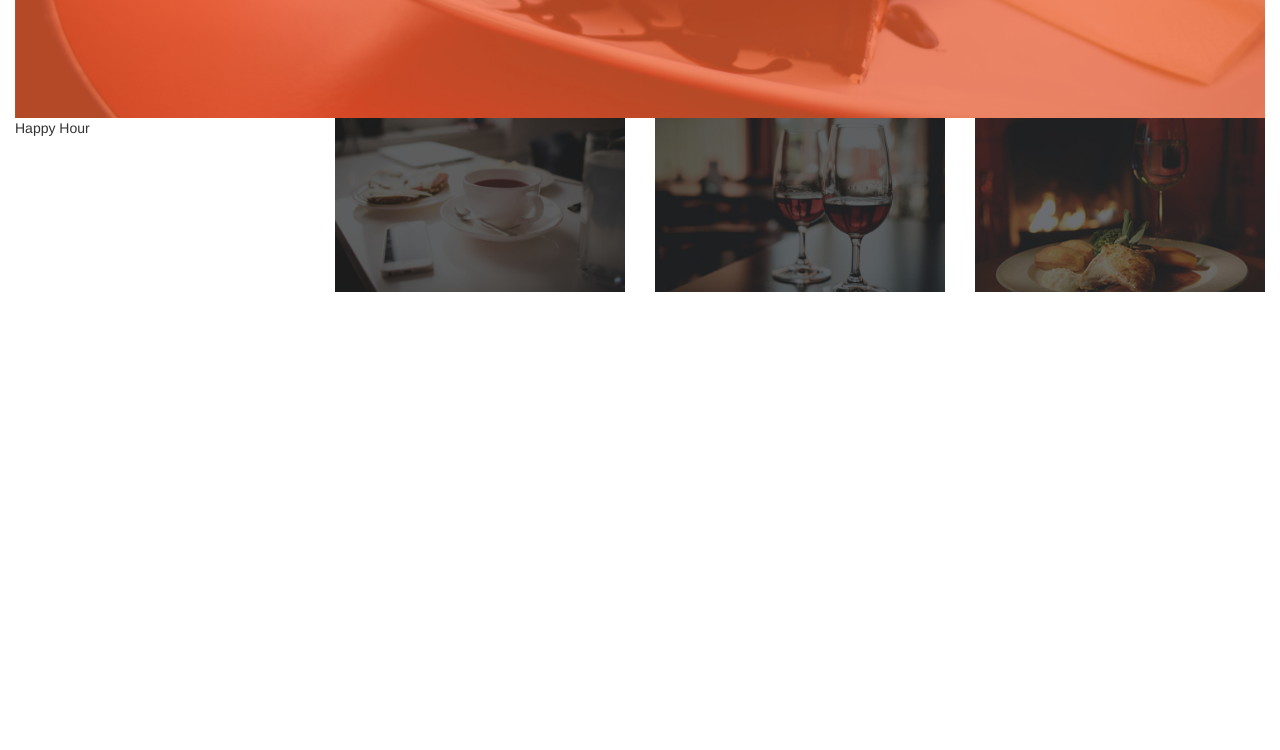
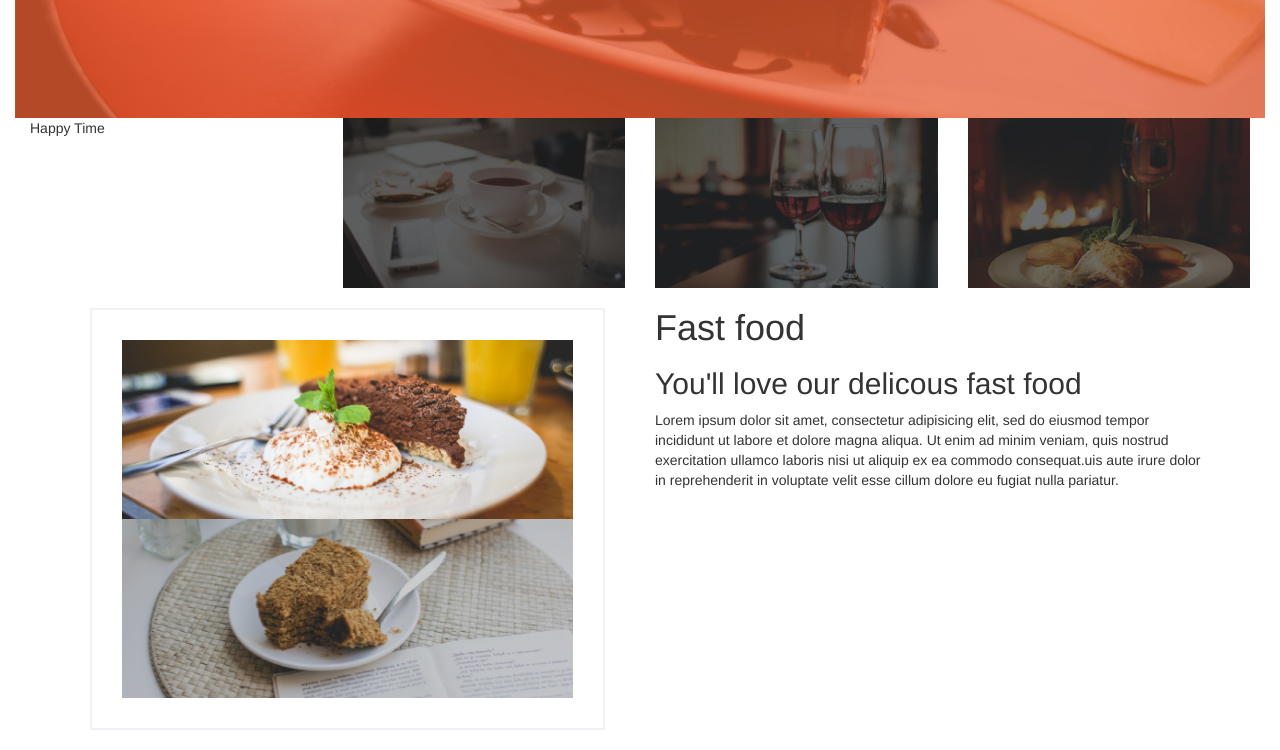
Before and after one commit to dorcaslitunya/anitasKitchen, a plain HTML site: page index.html in a window 1280 px wide. Shown: the part 522-1272 px from the top of the page. Before the commit the page ends 844 px from the top, so only its background shows below. Drawn offline with Linux system fonts and the light colour scheme.

Commit message:
Add floats to the page

```diff
--- a/css/styles.css
+++ b/css/styles.css
@@ -4,7 +4,9 @@
   background-size: cover;
   height: 80vh;
   font-size: 300%;
-  font-family: serif
+  font-family: serif;
+  image-orientation:
+
 
 
 }
@@ -13,9 +15,14 @@
      margin right: 35%;
 }
 .col{
-  height: 30vh
+  height: 30vh;
 }
-.header2{
-
-
+.img{
+  float: left
 }
+.test-box {
+  border: 2px solid #F2F0F7  ;
+  padding: 30px;
+  margin: 20px;
+  background-color: white;
+}
--- a/index.html
+++ b/index.html
@@ -11,8 +11,8 @@
 
   <!--Menu items-->
 
-  <div class=container-fluid>
-    <div class=header>
+  <div class="container-fluid">
+    <div class="header">
       <div class="row">
         <img src="img/logoBig.png" class="col-md-4" class="img-responsive">
         <div style="color:white">
@@ -27,25 +27,43 @@
         <ul>
       </div>
     </div>
-    <div class=header2>
-    <div class="row">
-      <p class="col-md-3">Happy Hour</p>
-      <img src="img/foodtop/breakfast.jpg"class="col-md-3" class="img-responsive">
-      <img src="img/foodtop/lunch.jpg"class="col-md-3" class="img-responsive">
-      <img src="img/foodtop/dinner.jpg"class="col-md-3" class="img-responsive">
-        <div style="color:white">
-          <p class="col-md-3">Breakfast</p>
-        </div>
+    <div class="container-fluid">
+      <div class="header2">
+        <div class="row">
+          <p class="col-md-3" class="p">Happy Time</p>
+
+              <img src="img/foodtop/breakfast.jpg" class="col-md-3" class="img-responsive">
+              <img src="img/foodtop/lunch.jpg" class="col-md-3" class="img-responsive">
+              <img src="img/foodtop/dinner.jpg" class="col-md-3" class="img-responsive">
+
+              </div>
+            </div>
+      <div class="container">
+        <div class="row">
+          <div class="col-md-6">
+      <div class="test-box" >
+        <img src="img/fastFood1.jpg" alt="image of food" class="img-responsive">
+        <img src="img/fastFood2.jpg" alt="image of food" class="img-responsive">
+      </div>
+      </div>
+      <div class="col-md-6">
+        <h1>Fast food</h1>
+        <h2>You'll love our delicous fast food</h2>
+          <p >Lorem ipsum dolor sit amet, consectetur adipisicing elit, sed do eiusmod tempor incididunt ut labore et dolore magna aliqua. Ut enim ad minim veniam, quis nostrud exercitation ullamco laboris nisi ut aliquip ex ea commodo consequat.uis aute irure dolor in reprehenderit in voluptate velit esse cillum dolore eu fugiat nulla pariatur. </p>
+      </div>
+    </div>
 
 
-</div>
+
+
+          </div>
 
 
 
 
 
 
-  </div>
+        </div>
 </body>
 
 </html>
```
